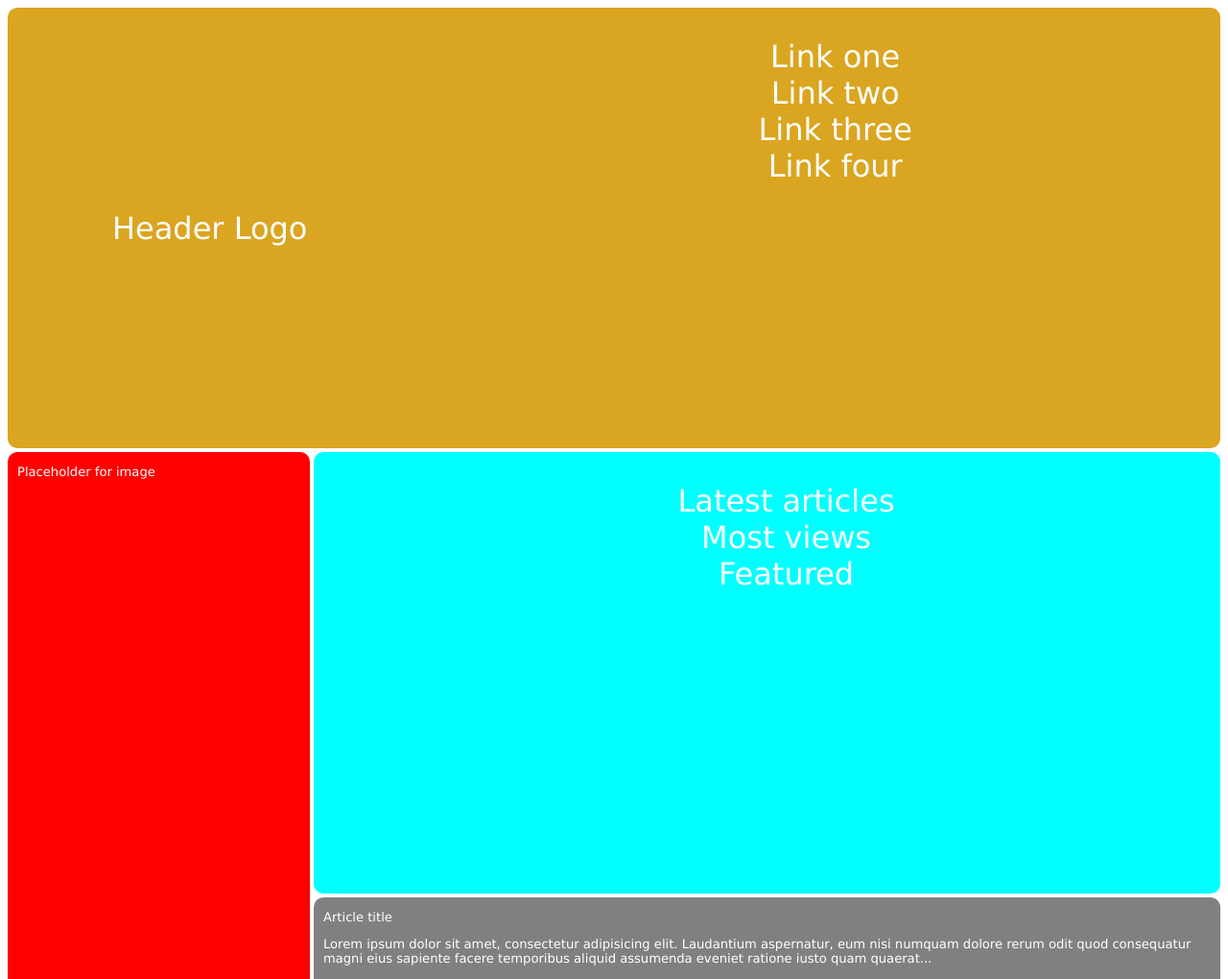
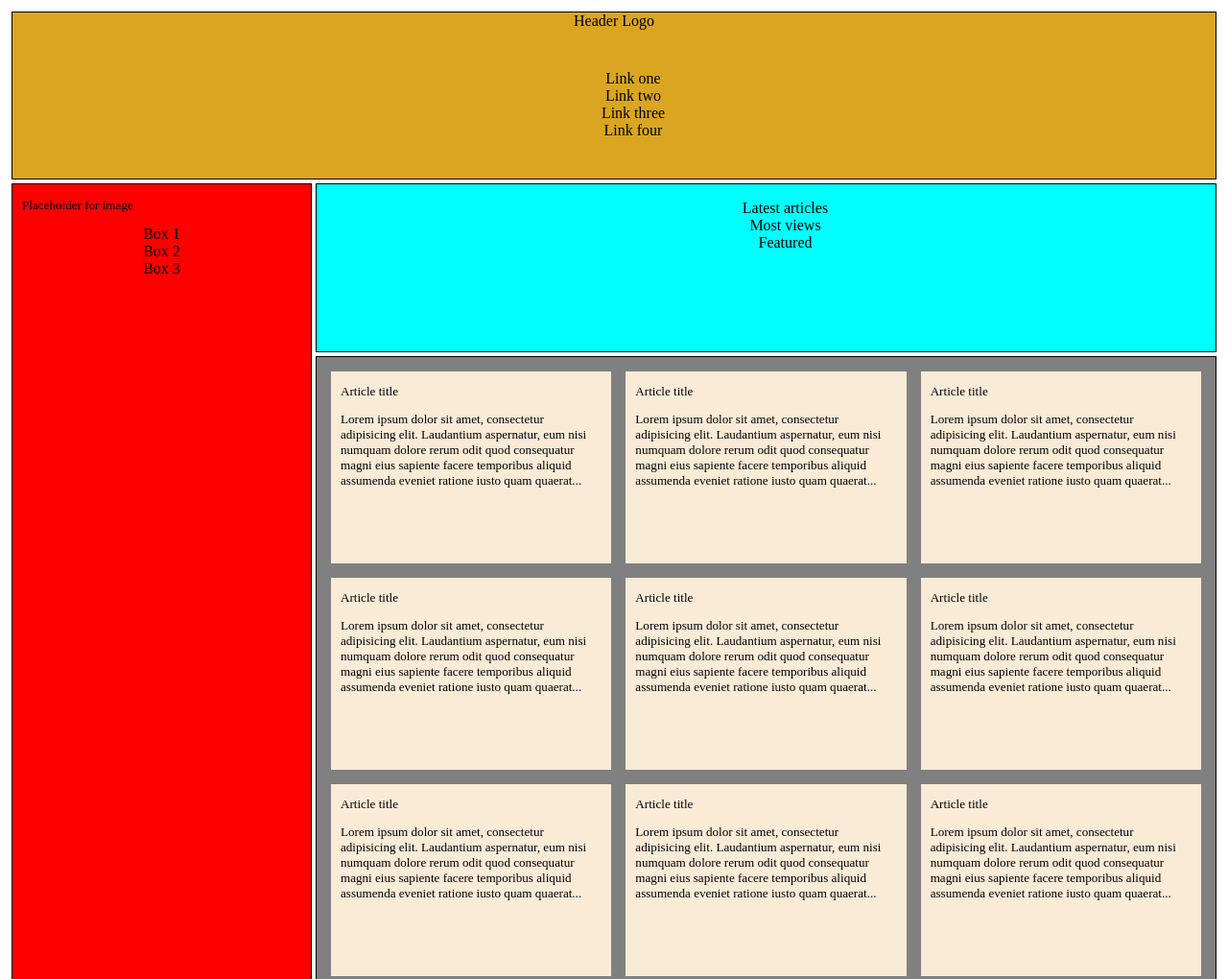
Before and after one commit to rsmostlyharmless/grid-exercise3, a plain HTML site: page index.html in a window 1280 px wide. Shown: the top 1020 px of the page at 96% size. Drawn offline with Linux system fonts and the light colour scheme.

```diff
--- a/style.css
+++ b/style.css
@@ -11,26 +11,25 @@ body {
         "sidebar nav"
         "sidebar article"
         "footer footer";
+    padding: 4px;
+    resize: both;
+    overflow: auto;
 }
 
 .area {
-    border-radius: 10px;
-    color: white;
-    display: inline-grid;
+    border: 1px solid;
+    /* border-radius: 10px;
+    color: black;
     font-family: 'Lucida Sans', 'Lucida Sans Regular', 'Lucida Grande', 'Lucida Sans Unicode', Geneva, Verdana, sans-serif;
     font-size: 2rem;
-    text-align: center;
+    padding-top: 10px;
+    text-align: center; */
 }
 
 #header {
     background-color: goldenrod;
+    display: grid;
     grid-area: header;
-    grid-template: 1fr / 1fr 2fr;
-}
-
-.logo {
-    padding-top: 50%;
-    padding-bottom: 50%;
 }
 
 #sidebar {
@@ -45,7 +44,18 @@ body {
 
 #article {
     background-color: grey;
+    display: grid;
+    gap: 15px;
     grid-area: article;
+    grid-template-rows: repeat(auto-fit, 1fr);
+    grid-template-columns: repeat(auto-fit, minmax(250px, 1fr));
+    padding: 15px;
+}
+
+.card {
+    background-color: antiquewhite;
+    height: 200px;
+    width: auto;
 }
 
 #footer {
@@ -61,5 +71,5 @@ p {
 }
 
 ul {
-    list-style-type: none;
+    list-style: none;
 }
```
